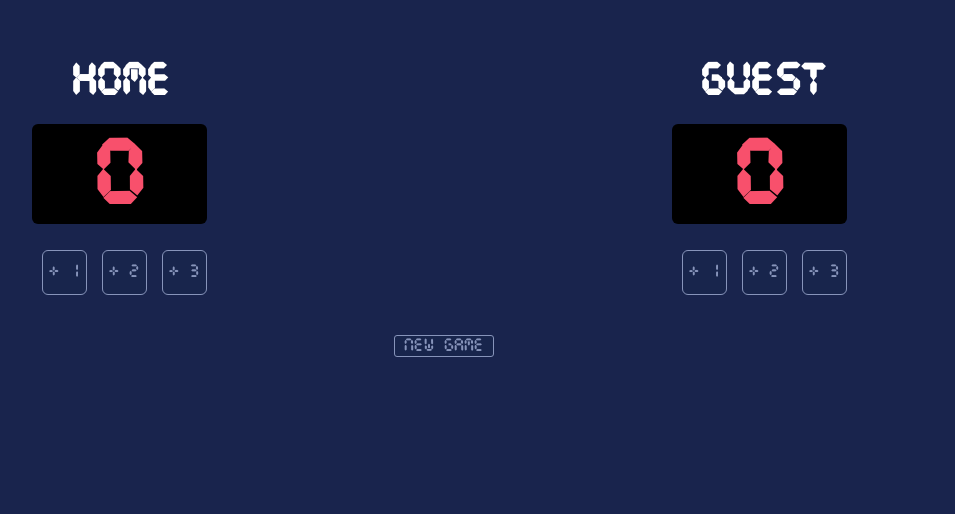
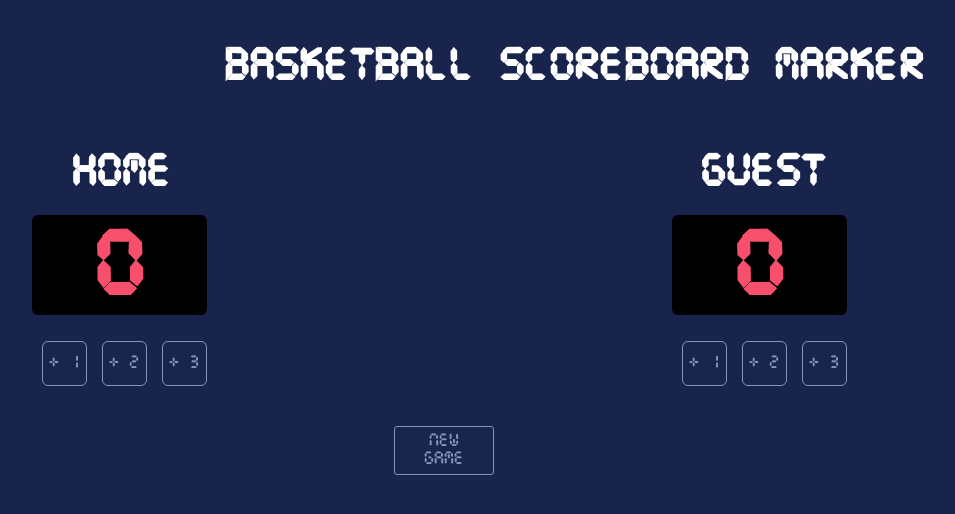
Before and after one commit to Ashwin-S-Nambiar/basketball-scoreboard, a plain HTML site: page index.html in a window 1280 px wide. Shown: the whole page, without its empty margins (201-1156 px from the left). Drawn offline with nearby package versions, Linux system fonts and the light colour scheme.

Commit message:
Modified some visuals in the site.

```diff
--- a/index.css
+++ b/index.css
@@ -104,4 +104,15 @@ body {
     background-color: #18254c;
     border: 1px solid #8794ba;
     border-radius: 3px;
+    padding-top: 5px;
+    padding-bottom: 5px;
+    padding-left: 10px;
+    padding-right: 10px;
 }
+
+.header-main {
+    margin: 0;
+    margin-left: 425px;
+    margin-top: 45px;
+    font-size: 40px;
+}
--- a/index.html
+++ b/index.html
@@ -3,6 +3,7 @@
         <link rel="stylesheet" href="index.css">
     </head>
     <body>
+        <h1 class="header-main">Basketball Scoreboard Marker</h1>
         <div class="container">
             <div class="home-container">
                 <h3 class="header-3" id="h3-home">HOME</h3>
```
